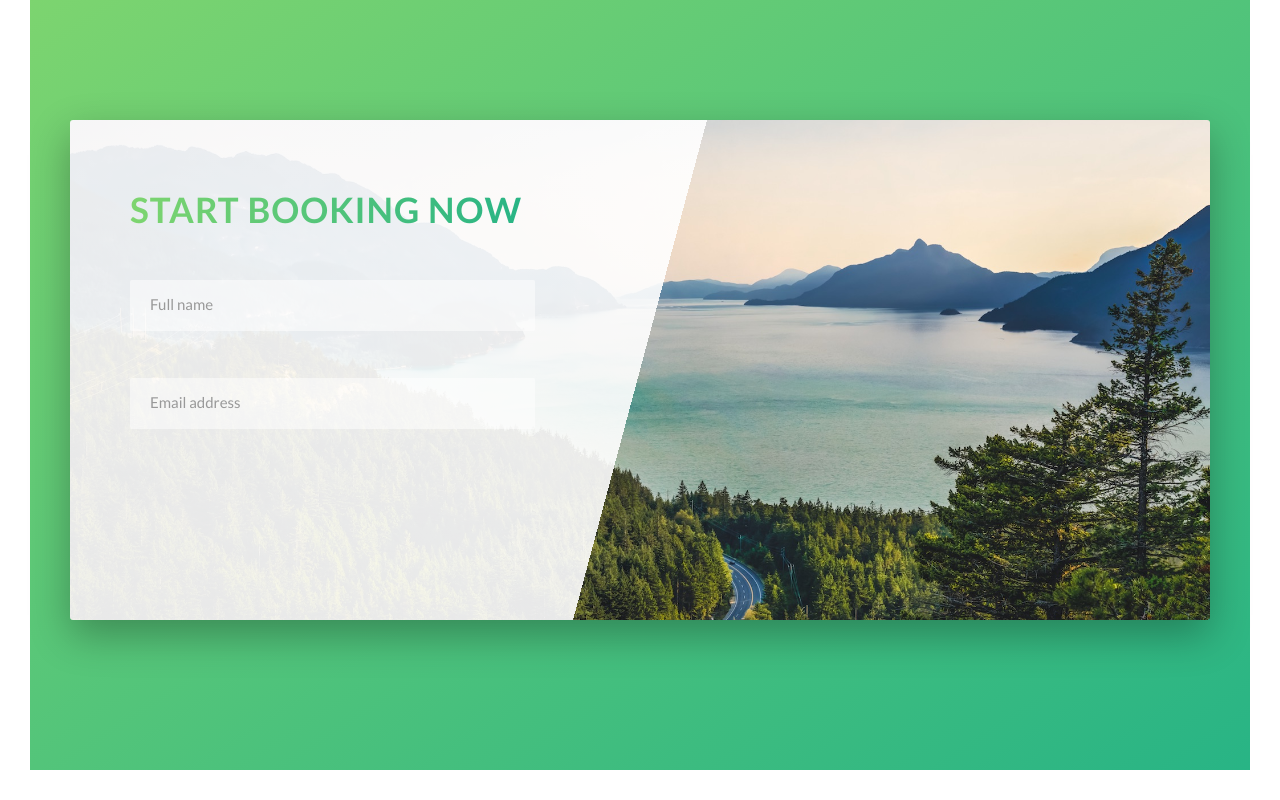
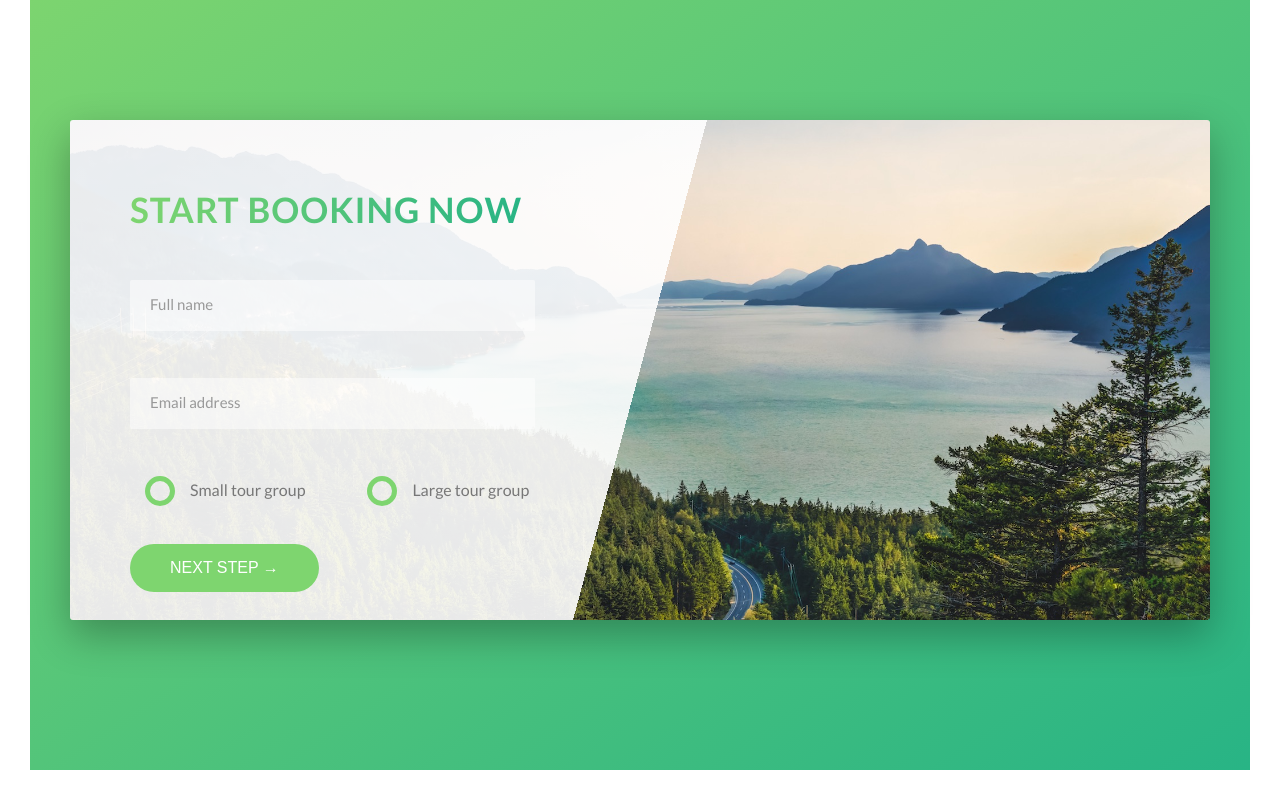
Before and after one commit to A-Virus9/Vanilla-Web, a plain HTML site: page Natours/index.html in a window 1280 px wide. Shown: the part 4577-5377 px from the top of the page. Drawn offline with Linux system fonts and the light colour scheme.

Commit message:
Finish form section

```diff
--- a/Natours/css/style.css
+++ b/Natours/css/style.css
@@ -88,31 +88,33 @@ body {
     margin-bottom: 3rem; }
 
 .u-center-text {
-  text-align: center; }
+  text-align: center !important; }
 
 .u-margin-bottom-big {
-  margin-bottom: 8rem; }
+  margin-bottom: 8rem !important; }
 
 .u-margin-bottom-medium {
-  margin-bottom: 4rem; }
+  margin-bottom: 4rem !important; }
 
 .u-margin-bottom-small {
-  margin-bottom: 1.5rem; }
+  margin-bottom: 1.5rem !important; }
 
 .u-margin-top-big {
-  margin-top: 8rem; }
+  margin-top: 8rem !important; }
 
 .u-margin-top-huge {
-  margin-top: 10rem; }
+  margin-top: 10rem !important; }
 
-.btn:link, .btn:visited {
+.btn:link, .btn:visited, .btn {
   text-transform: uppercase;
   text-decoration: none;
   padding: 1.5rem 4rem;
   border-radius: 10rem;
   font-size: 1.6rem;
   display: inline-block;
-  transition: all 0.1s; }
+  transition: all 0.1s;
+  border: none;
+  cursor: pointer; }
 
 .btn {
   position: relative; }
@@ -150,7 +152,7 @@ body {
   .btn--animated {
     animation: moveInBottom 0.5s ease-in-out 0.75s;
     animation-fill-mode: backwards; }
-  .btn-text:link, .btn-text:visited {
+  .btn-text, .btn-text:link, .btn-text:visited {
     color: #55c57a;
     display: inline-block;
     text-decoration: none;
@@ -395,6 +397,45 @@ body {
   font-family: inherit;
   transition: all .3s ease; }
 
+.form__radio-group {
+  width: 49%;
+  display: inline-block; }
+
+.form__radio-label {
+  font-size: 1.6rem;
+  cursor: pointer;
+  position: relative;
+  padding: 0 0 1rem 4.5rem; }
+
+.form__radio-button {
+  height: 3rem;
+  width: 3rem;
+  border: 0.5rem solid #7ed56f;
+  border-radius: 50%;
+  display: inline-block;
+  position: absolute;
+  top: -.4rem;
+  left: 0rem; }
+  .form__radio-button::after {
+    content: "";
+    display: block;
+    height: 1.3rem;
+    width: 1.3rem;
+    border-radius: 50%;
+    position: absolute;
+    top: 50%;
+    left: 50%;
+    transform: translate(-50%, -50%);
+    background-color: #7ed56f;
+    transition: all .1s ease;
+    opacity: 0; }
+
+.form__radio-input {
+  opacity: 0; }
+
+.form__radio-input:checked ~ .form__radio-label .form__radio-button:after {
+  opacity: 1; }
+
 .header {
   height: 95vh;
   background-image: linear-gradient(to right bottom, rgba(126, 213, 111, 0.8), rgba(40, 180, 133, 0.8)), url(../img/hero.jpg);
--- a/Natours/index.html
+++ b/Natours/index.html
@@ -339,6 +339,7 @@
                   />
                   <label for="name" class="form__label">Full name</label>
                 </div>
+
                 <div class="form__group">
                   <input
                     type="email"
@@ -348,6 +349,27 @@
                     required
                   />
                   <label for="email" class="form__label">Email address</label>
+                </div>
+
+                <div class="form__group u-margin-bottom-medium">
+                  <div class="form__radio-group">
+                    <input type="radio" class="form__radio-input" id="small" name="size" />
+                    <label for="small" class="form__radio-label">
+                      <span class="form__radio-button"></span>
+                      Small tour group
+                    </label>
+                  </div>
+                  <div class="form__radio-group">
+                    <input type="radio" class="form__radio-input" id="large" name="size" />
+                    <label for="large" class="form__radio-label">
+                      <span class="form__radio-button"></span>
+                      Large tour group
+                    </label>
+                  </div>
+                </div>
+
+                <div class="form__group">
+                  <button class="btn btn--green">Next step &rarr;</button>
                 </div>
               </form>
             </div>
```
